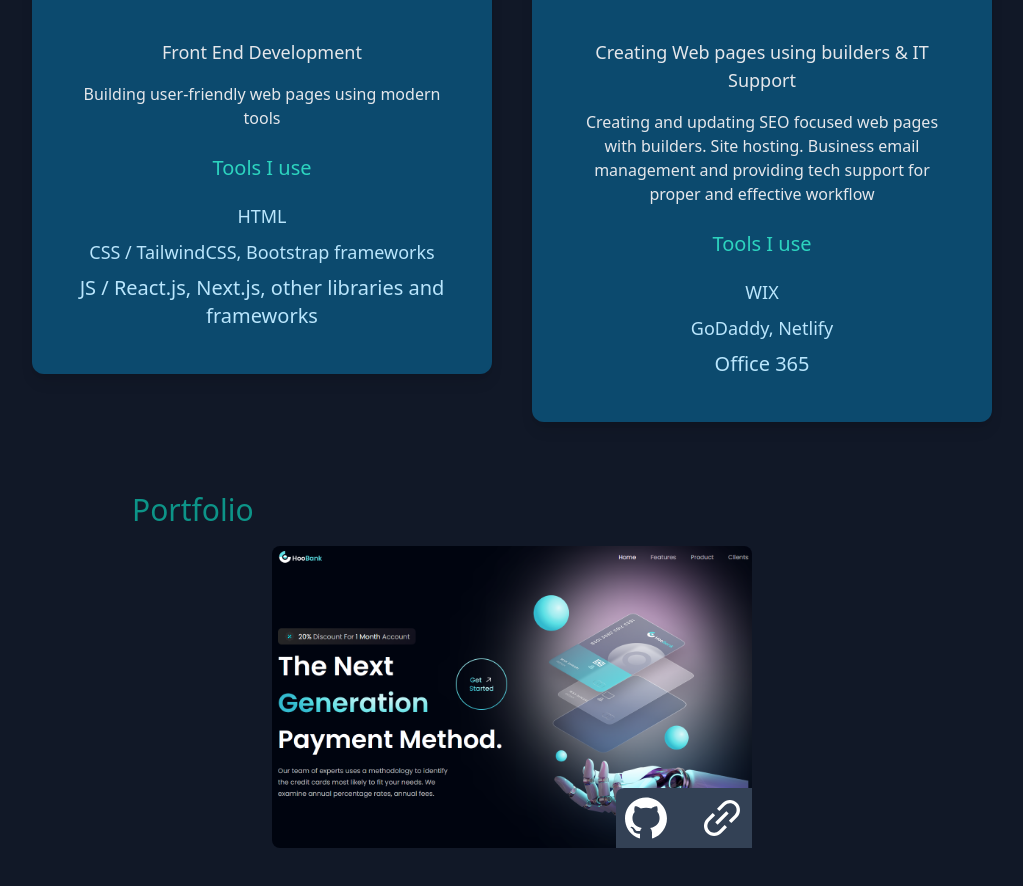
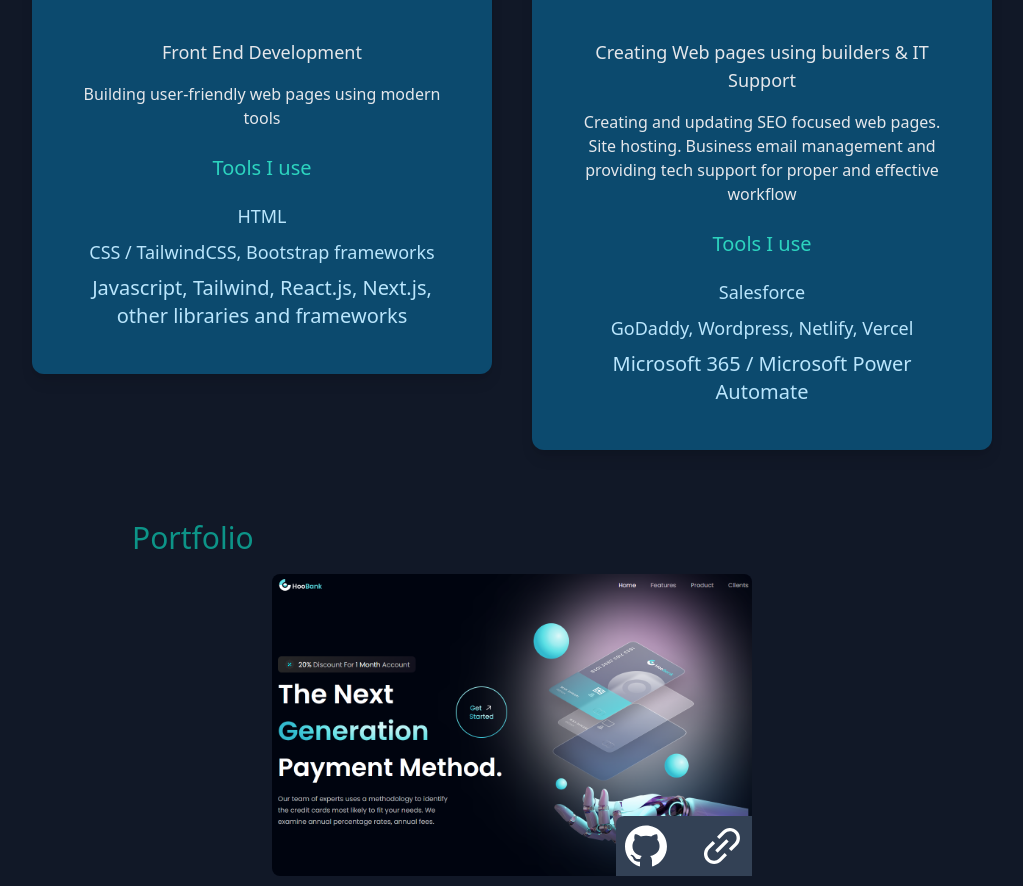
Before and after one commit to osmdevelop/react-next-portfolio, a Next.js app: page / in a window 1280 px wide. Shown: the part 986-1872 px from the top of the page, without its empty margins (128-1151 px from the left). Built offline with nearby package versions, Linux system fonts and the light colour scheme.

Commit message:
minor changes

```diff
--- a/pages/index.js
+++ b/pages/index.js
@@ -120,16 +120,16 @@
               description="Building user-friendly web pages using modern tools"
               tool1="HTML"
               tool2="CSS / TailwindCSS, Bootstrap frameworks"
-              tool3="JS / React.js, Next.js, other libraries and frameworks"
+              tool3="Javascript, Tailwind, React.js, Next.js, other libraries and frameworks"
             />
             <Services
               inView={inView2}
               img={design}
               title="Creating Web pages using builders & IT Support"
-              description="Creating and updating SEO focused web pages with builders. Site hosting. Business email management and providing tech support for proper and effective workflow"
-              tool1="WIX"
-              tool2="GoDaddy, Netlify"
-              tool3="Office 365"
+              description="Creating and updating SEO focused web pages. Site hosting. Business email management and providing tech support for proper and effective workflow"
+              tool1="Salesforce"
+              tool2="GoDaddy, Wordpress, Netlify, Vercel"
+              tool3="Microsoft 365 / Microsoft Power Automate"
             />
           </div>
         </section>
```
